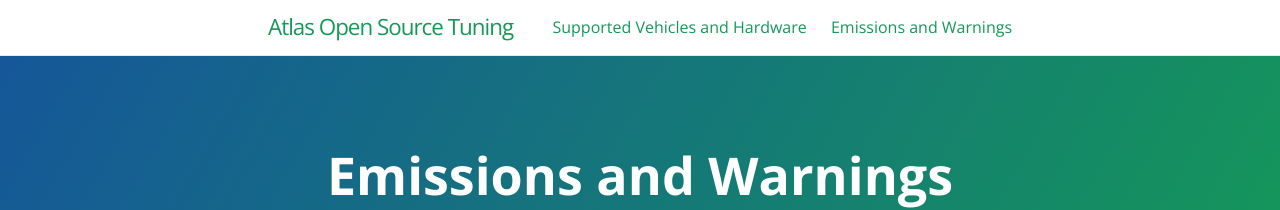
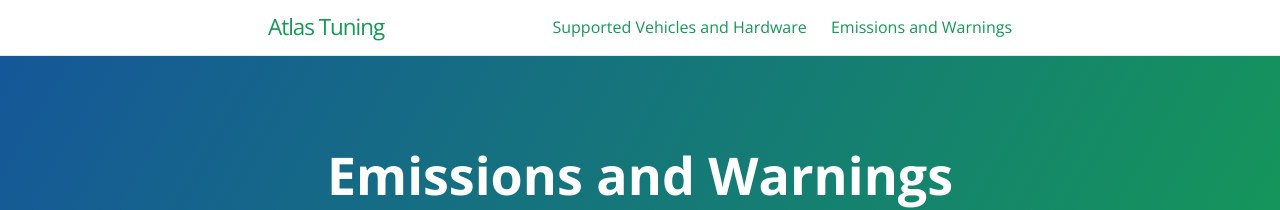
Before and after one commit to atlas-tuning/atlas-public, a Jekyll site: the page built from docs/emissions.md, in a window 1280 px wide. Shown: the top 210 px of the page. Built offline with Jekyll 4.4.1, drawn with Linux system fonts in a browser that asks for light colours.

Commit message:
Update _config.yml

```diff
--- a/docs/_config.yml
+++ b/docs/_config.yml
@@ -1,11 +1,11 @@
-title: Atlas Open Source Tuning
+title: Atlas Tuning
 description: Atlas is a free, open-source, ECU reverse-engineering and recalibration platform built from the ground up for modern vehicles.
 show_downloads: false
 show_ots: false
 google_analytics:
 theme: jekyll-theme-cayman
 github:
-  is_project_page: true
+  is_project_page: false
   winexe_url: https://github.com/atlas-tuning/atlas-public/releases/latest/download/Atlas_Windows_x64.exe
   macpkg_url: https://github.com/atlas-tuning/atlas-public/releases/latest/download/Atlas_MacOS.pkg
   linux_url: https://github.com/atlas-tuning/atlas-public/releases/latest/download/Atlas_Linux.AppImage
```
